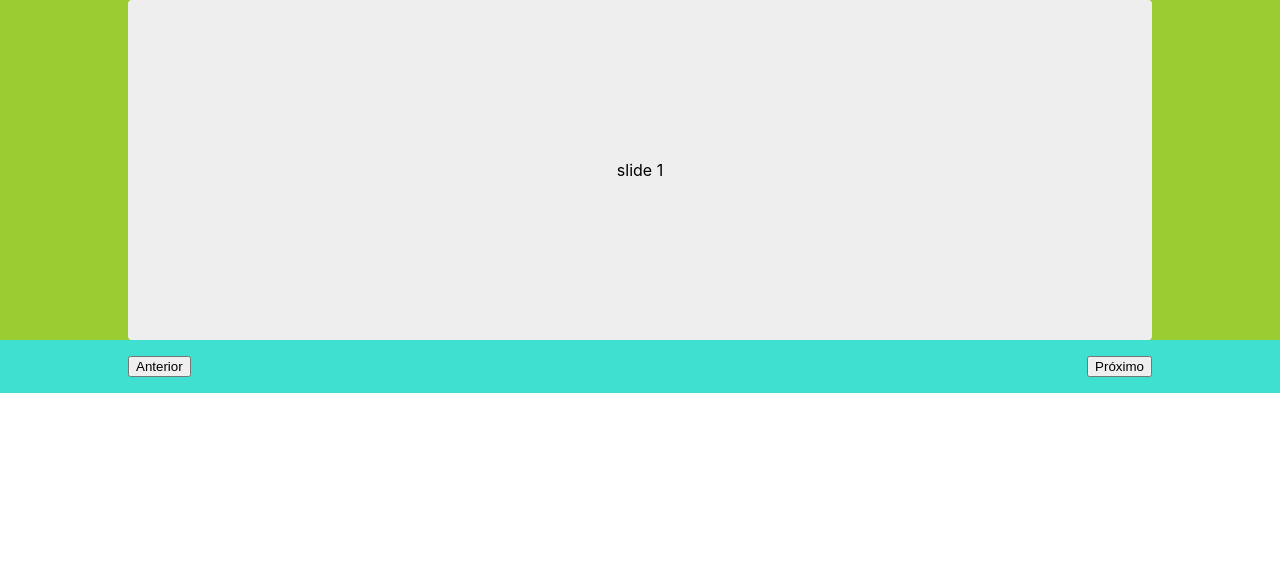
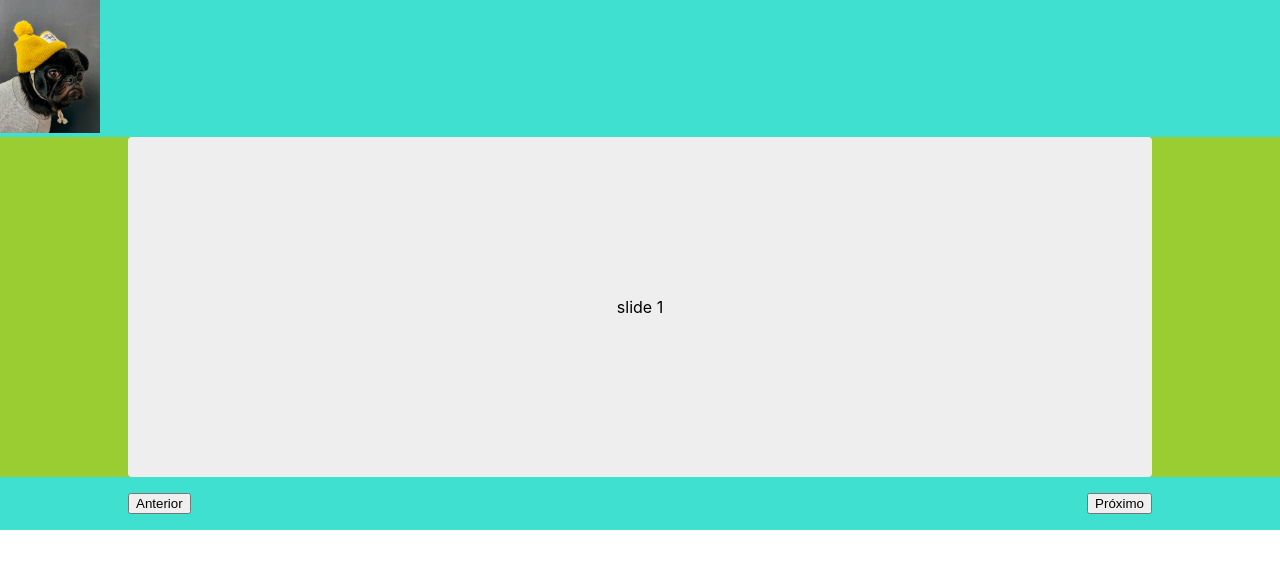
Before and after one commit to TatianaFischer/css-react-origamid, a React (Create React App) app in the folder css5/: page / in a window 1280 px wide. Shown: the top 568 px of the page. Built offline with nearby package versions, Linux system fonts and the light colour scheme.

Commit message:
imagem do autor

```diff
--- a/css5/src/components/Slide.js
+++ b/css5/src/components/Slide.js
@@ -1,5 +1,6 @@
 import React from 'react';
 import styles from './Slide.module.css';
+import foto from '../img/foto.jpg';
 
 const Slide = ({ slides }) => {
   const [active, setActive] = React.useState(0);
@@ -21,6 +22,11 @@ const Slide = ({ slides }) => {
 
   return (
     <section className={styles.container}>
+      <img
+        src={foto}
+        alt="cachorro"
+        style={{ width: '100px', height: 'auto' }}
+      />{' '}
       <div
         ref={contentRef}
         className={styles.content}
```
Also changed, not shown: 1 other file (tests, documents, lock files or other folders).
